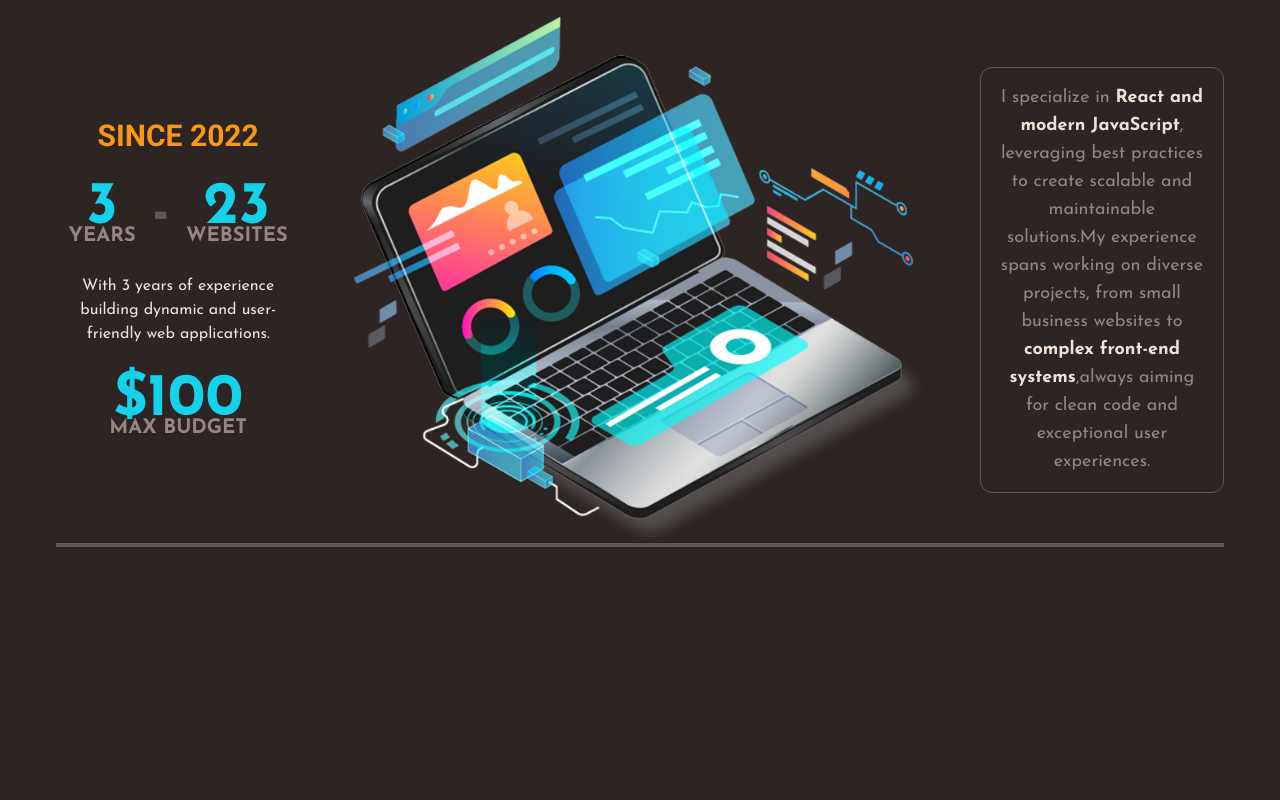
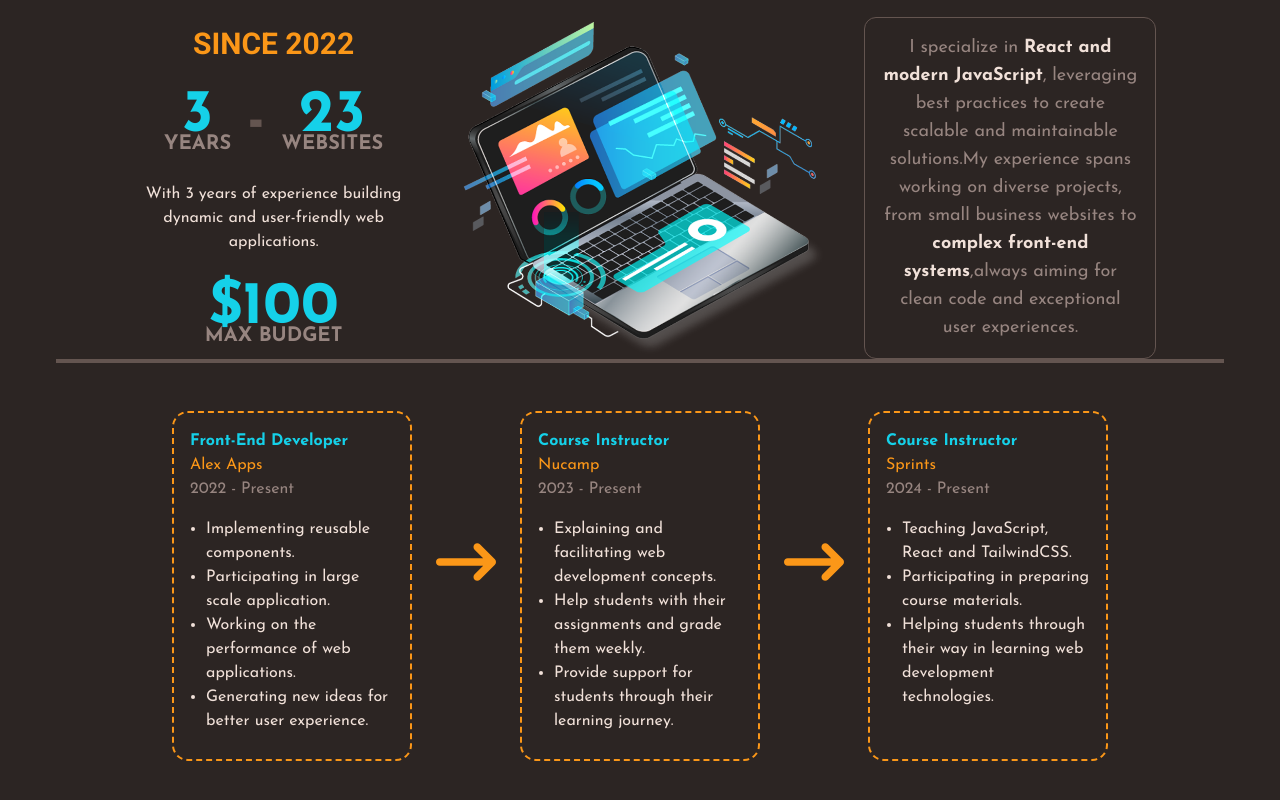
Before and after one commit to ashimmollick/AshimPro, a React (Vite) app: page / in a window 1280 px wide. Shown: the part 1394-2194 px from the top of the page. Built offline with nearby package versions, Linux system fonts and the light colour scheme.

Commit message:
Experience bottom Section

```diff
--- a/src/Components/ExperienceSection/AllExperience.jsx
+++ b/src/Components/ExperienceSection/AllExperience.jsx
@@ -1,11 +1,57 @@
-import React from 'react';
+import React from "react";
+import SingleExperience from "./SingleExperience";
+import { FaArrowRightLong } from "react-icons/fa6";
 
+const experiences = [
+  {
+    job: "Front-End Developer",
+    company: "Alex Apps",
+    date: "2022 - Present",
+    responsibilities: [
+      "Implementing reusable components.",
+      "Participating in large scale application.",
+      "Working on the performance of web applications.",
+      "Generating new ideas for better user experience.",
+    ],
+  },
+  {
+    job: "Course Instructor",
+    company: "Nucamp",
+    date: "2023 - Present",
+    responsibilities: [
+      "Explaining and facilitating web development concepts.",
+      "Help students with their assignments and grade them weekly.",
+      "Provide support for students through their learning journey.",
+    ],
+  },
+  {
+    job: "Course Instructor",
+    company: "Sprints",
+    date: "2024 - Present",
+    responsibilities: [
+      "Teaching JavaScript, React and TailwindCSS.",
+      "Participating in preparing course materials.",
+      "Helping students through their way in learning web development technologies.",
+    ],
+  },
+];
 const AllExperience = () => {
-    return (
-        <div>
-
-        </div>
-    );
+  return (
+    <div className="flex md:flex-row sm:flex-col md:gap-6 items-center justify-center">
+      {experiences.map((experience, index) => {
+        return (
+          <>
+            <SingleExperience key={index} experience={experience} />
+            {index < 2 ? (
+              <FaArrowRightLong className="text-6xl text-orange lg:block sm:hidden" />
+            ) : (
+              ""
+            )}
+          </>
+        );
+      })}
+    </div>
+  );
 };
 
 export default AllExperience;
--- a/src/Components/ExperienceSection/ExperienceTopMiddle.jsx
+++ b/src/Components/ExperienceSection/ExperienceTopMiddle.jsx
@@ -2,7 +2,7 @@
 
 const ExperienceTopMiddle = () => {
     return (
-        <div>
+        <div className='lg:w-[35%] md:w-[50%] sm:w-[80%]'>
             <img src="../../../public/images/experience-image.png" alt="Experience image" />
         </div>
     );
--- a/src/Components/ExperienceSection/SingleExperience.jsx
+++ b/src/Components/ExperienceSection/SingleExperience.jsx
@@ -1,9 +1,16 @@
 import React from 'react';
 
-const SingleExperience = () => {
+const SingleExperience = ({experience}) => {
     return (
-        <div>
-
+        <div className='md:h-[350px] md:w-[240px] sm:h-auto sm:w-full border-2 border-orange border-dashed rounded-2xl mt-12 p-4'>
+            <p className='font-bold text-cyan'>{experience.job}</p>
+            <p className='text-orange'>{experience.company}</p>
+            <p className='text-lightGrey'>{experience.date}</p>
+            <ul className='list-disc mt-4 pl-4 text-white'>
+                {experience.responsibilities.map((resp,index)=>{
+                    return <li key={index}> {resp}</li>
+                })}
+            </ul>
         </div>
     );
 };
```
